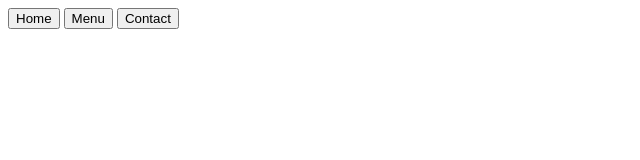
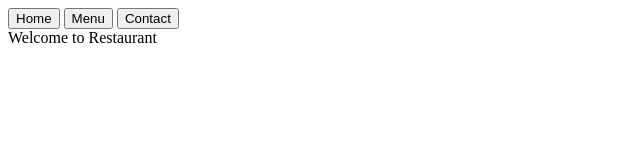
Before and after one commit to jdy7149/odin-restaurant-page, a website built with webpack: page src/template.html in a window 1280 px wide. Shown: the whole page, without its empty margins (0-640 px from the left). Built offline with nearby package versions, Linux system fonts and the light colour scheme.

Commit message:
Edit readme

```diff
--- a/src/template.html
+++ b/src/template.html
@@ -13,6 +13,8 @@
             <button type="button">Contact</button>
         </nav>
     </header>
-    <div id="content"></div>
+    <div id="content">
+        Welcome to Restaurant
+    </div>
 </body>
 </html>
```
Also changed, not shown: README.md.
